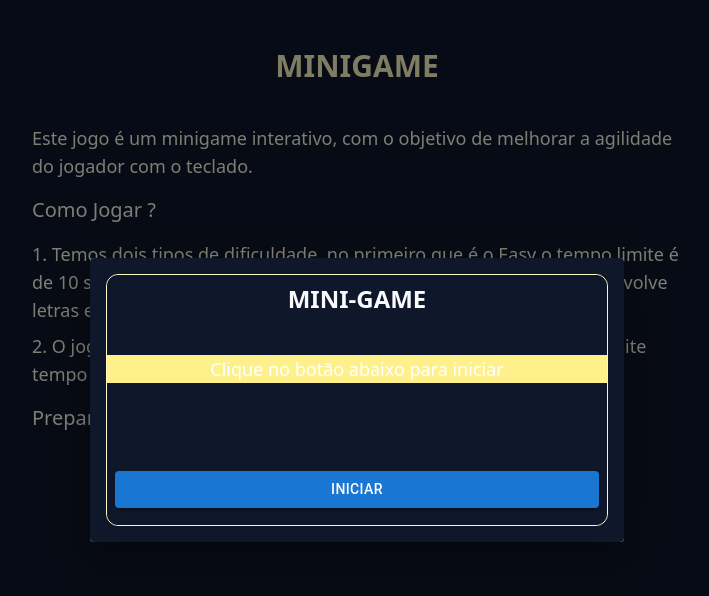
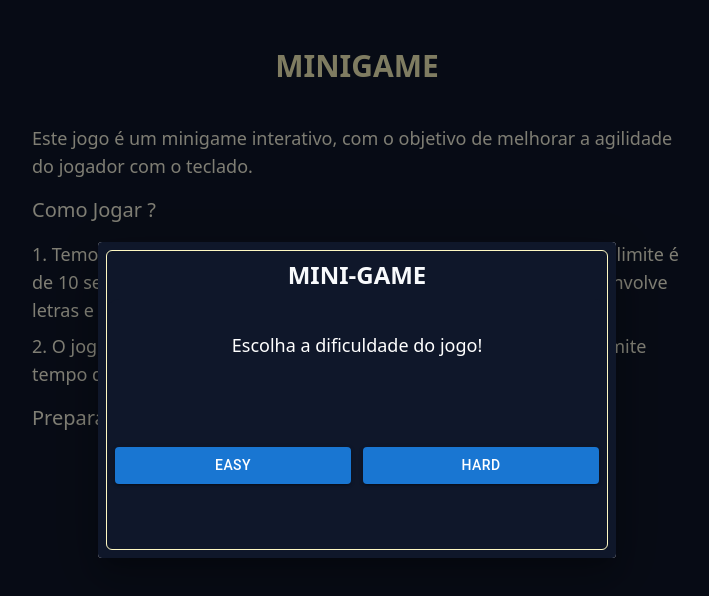
Before and after one commit to feeeehhhh/minigame, a React (Vite) app in the folder minigame/: page / in a window 1280 px wide. Both pictures are taken after a click on the button "INICIAR MINIGAME". Shown: the top 596 px of the page, without its empty margins (283-992 px from the left). Built offline with nearby package versions, Linux system fonts and the light colour scheme.

Commit message:
feat: adiciona o componente game e ajustas os demais deixando o jogo funcionando

```diff
--- a/minigame/src/App.tsx
+++ b/minigame/src/App.tsx
@@ -1,19 +1,16 @@
-import React from 'react'
-
-import Initial from './assets/components/Initial'
+import React, { useState } from 'react'
+import Initial from './components/Initial'
+import Game from './components/Game'
 
 import Dialog from '@mui/material/Dialog'
-
 import DialogContent from '@mui/material/DialogContent'
 import Button from '@mui/material/Button'
-
 import { createTheme, ThemeProvider } from '@mui/material/styles'
 
 declare module '@mui/material/styles' {
   interface Palette {
     ochre: Palette['primary']
   }
-
   interface PaletteOptions {
     ochre?: PaletteOptions['primary']
   }
@@ -36,19 +33,27 @@ const theme = createTheme({
   },
 })
 
-function App() {
-  const [open, setOpen] = React.useState(false)
+const App: React.FC = () => {
+  const [open, setOpen] = useState(false)
+  const [nivel, setNivel] = useState<'Easy' | 'Hard' | null>(null)
 
   const handleClickOpen = () => {
     setOpen(true)
   }
+
   const handleClose = () => {
     setOpen(false)
+    setNivel(null) // Reset the game when closing the dialog
   }
+
+  const handleSelectDifficulty = (nivelSelecionado: 'Easy' | 'Hard') => {
+    setNivel(nivelSelecionado)
+  }
+
   return (
     <main>
-      <ul className="flex flex-col  items-center  mt-12 gap-10 text-yellow-50">
-        <li className="">
+      <ul className="flex flex-col items-center mt-12 gap-10 text-yellow-50">
+        <li>
           <h1 className="text-3xl font-semibold text-yellow-100">MINIGAME</h1>
         </li>
         <li className="space-y-4">
@@ -56,21 +61,21 @@ function App() {
             Este jogo é um minigame interativo, com o objetivo de melhorar a
             agilidade do jogador com o teclado.
           </p>
-          <h2 className="text-xl ">Como Jogar ?</h2>
+          <h2 className="text-xl">Como Jogar ?</h2>
           <ul className="text-lg max-w-[650px] space-y-2">
             <li>
               1. Temos dois tipos de dificuldade, no primeiro que é o Easy o
               tempo limite é de 10 segundos envolvendo só letras do alfabeto. Já
-              no modo Hard envolve letras e numeros com o tempo reduzido para 3
+              no modo Hard envolve letras e números com o tempo reduzido para 3
               segundos.
             </li>
             <li>
               2. O jogador deverá clicar nas teclas informadas pelo jogo com um
-              limite tempo de acordo com o seu nivel de dificuldade.
+              limite tempo de acordo com o seu nível de dificuldade.
             </li>
           </ul>
           <h3 className="text-xl max-w-[650px] space-y-2">
-            Preparado ??? Clique no botao abaixo para iniciar.
+            Preparado ??? Clique no botão abaixo para iniciar.
           </h3>
         </li>
         <li>
@@ -80,8 +85,17 @@ function App() {
             </Button>
           </ThemeProvider>
           <Dialog open={open} onClose={handleClose}>
-            <DialogContent className="bg-slate-900" sx={{ m: 0, p: 2 }}>
-              <Initial />
+            <DialogContent className="bg-slate-900" sx={{ m: 0, p: 0 }}>
+              <div className="bg-slate-900 border border-yellow-100 m-2  rounded-md ">
+                <h1 className="text-center text-slate-50 text-2xl font-semibold py-2">
+                  MINI-GAME
+                </h1>
+                {nivel === null ? (
+                  <Initial onSelectDifficulty={handleSelectDifficulty} />
+                ) : (
+                  <Game nivel={nivel} />
+                )}
+              </div>
             </DialogContent>
           </Dialog>
         </li>
--- a/minigame/src/assets/components/Initial.tsx
+++ /dev/null
@@ -1,31 +0,0 @@
-import Button from '@mui/material/Button'
-
-function Initial() {
-  return (
-    <div className="flex justify-center border rounded-xl border-yellow-100  ">
-      <div className="min-w-[500px] min-h-[250px] bg-slate-900 rounded-xl ">
-        <div>
-          <span></span>
-          <h1 className="text-center text-slate-50 text-2xl font-semibold py-2">
-            MINI-GAME
-          </h1>
-        </div>
-
-        <ul className=" flex flex-col gap-20 ">
-          <li>
-            <p className="bg-yellow-200 text-center text-white text-lg mt-8">
-              Clique no botão abaixo para iniciar
-            </p>
-          </li>
-          <li className="grid p-2">
-            <Button variant="contained" className="h-full w-full bg-black">
-              Iniciar
-            </Button>
-          </li>
-        </ul>
-      </div>
-    </div>
-  )
-}
-
-export default Initial
--- /dev/null
+++ b/minigame/src/components/Game.tsx
@@ -0,0 +1,88 @@
+import React, { useState, useEffect } from 'react'
+import LinearProgress from '@mui/material/LinearProgress'
+
+interface GameProps {
+  nivel: 'Easy' | 'Hard'
+}
+
+const Easy = Array.from({ length: 26 }, (_, i) => String.fromCharCode(65 + i))
+
+const Hard = [...Easy, ...Array.from({ length: 10 }, (_, i) => i.toString())]
+
+const Game: React.FC<GameProps> = ({ nivel }) => {
+  const [caracteresSorteados, setCaracteresSorteados] = useState<string[]>([])
+  const [tempoRestante, setTempoRestante] = useState<number>(0)
+  const [resultado, setResultado] = useState<string>('')
+  const [tempoInicial, setTempoInicial] = useState<number>(0)
+
+  const sortearCaracteres = (array: string[]) => {
+    const caracteres = []
+    for (let i = 0; i < 6; i++) {
+      const indiceSorteado = Math.floor(Math.random() * array.length)
+      caracteres.push(array[indiceSorteado])
+    }
+    setCaracteresSorteados(caracteres)
+  }
+
+  useEffect(() => {
+    const tempoInicial = nivel === 'Easy' ? 10 : 3
+    setTempoInicial(tempoInicial)
+    setTempoRestante(tempoInicial)
+    const arrayParaSortear = nivel === 'Easy' ? Easy : Hard
+    sortearCaracteres(arrayParaSortear)
+  }, [nivel])
+
+  useEffect(() => {
+    if (tempoRestante > 0) {
+      const temporizador = setTimeout(() => {
+        setTempoRestante(tempoRestante - 1)
+      }, 1000)
+      return () => clearTimeout(temporizador)
+    } else if (tempoRestante === 0) {
+      setResultado('Tempo esgotado!')
+    }
+  }, [tempoRestante])
+
+  const handleKeyPress = (event: React.KeyboardEvent<HTMLDivElement>) => {
+    const teclaPressionada = event.key.toUpperCase()
+    if (caracteresSorteados.includes(teclaPressionada)) {
+      setResultado('Caractere correto!')
+    } else {
+      setResultado('Caractere incorreto!')
+    }
+  }
+  const progress = (tempoRestante / tempoInicial) * 100
+
+  return (
+    <div
+      className="text-yellow-50 min-w-[500px] flex flex-col items-center w-full"
+      onKeyPress={handleKeyPress}
+      tabIndex={0}
+    >
+      <div className="p-4 w-full">
+        <p>Pressione as teclas abaixo no seu teclado:</p>
+        <ul className="flex gap-8">
+          {caracteresSorteados.map((caractere, index) => (
+            <li
+              key={index}
+              className="flex  bg-slate-50 text-slate-950 rounded-lg text-2xl p-2 px-4 font-bold"
+            >
+              {caractere}
+            </li>
+          ))}
+        </ul>
+      </div>
+      <div>
+        <p>Tempo restante: {tempoRestante} segundos</p>
+        <LinearProgress
+          variant="determinate"
+          value={progress}
+          className=" py-1 rounded-3xl"
+        />
+        <p>{resultado}</p>
+      </div>
+    </div>
+  )
+}
+
+export default Game
--- /dev/null
+++ b/minigame/src/components/Initial.tsx
@@ -0,0 +1,38 @@
+import Button from '@mui/material/Button'
+
+interface InitialProps {
+  onSelectDifficulty: (nivel: 'Easy' | 'Hard') => void
+}
+const Initial: React.FC<InitialProps> = ({ onSelectDifficulty }) => {
+  return (
+    <div className="flex justify-center  rounded-xl  ">
+      <div className="min-w-[500px] min-h-[250px] bg-slate-900 rounded-xl ">
+        <ul className=" flex flex-col gap-20 ">
+          <li>
+            <p className="text-center text-white text-lg mt-8">
+              Escolha a dificuldade do jogo!
+            </p>
+          </li>
+          <li className="flex gap-3 p-2">
+            <Button
+              onClick={() => onSelectDifficulty('Easy')}
+              variant="contained"
+              className="h-full w-full bg-black"
+            >
+              Easy
+            </Button>
+            <Button
+              onClick={() => onSelectDifficulty('Hard')}
+              variant="contained"
+              className="h-full w-full bg-black"
+            >
+              Hard
+            </Button>
+          </li>
+        </ul>
+      </div>
+    </div>
+  )
+}
+
+export default Initial
--- /dev/null
+++ b/minigame/src/context/CaracterContext.tsx
@@ -0,0 +1,34 @@
+import React, { ReactNode, createContext, useContext, useState } from 'react'
+
+interface CaracterProviderProps {
+  children: ReactNode
+}
+interface CaracterContextType {
+  exemplo: string
+  setExemplo: React.Dispatch<React.SetStateAction<string>>
+}
+
+const CaracterContext = createContext<CaracterContextType | undefined>(
+  undefined,
+)
+
+export const CaracterProvider: React.FC<CaracterProviderProps> = ({
+  children,
+}) => {
+  const [exemplo, setExemplo] = useState('Valor inicial')
+  return (
+    <CaracterContext.Provider value={{ exemplo, setExemplo }}>
+      {children}
+    </CaracterContext.Provider>
+  )
+}
+
+export const useCaracterContext = () => {
+  const context = useContext(CaracterContext)
+  if (context === undefined) {
+    throw new Error(
+      'useCaracterContext deve ser usado dentro de um CaracterProvider',
+    )
+  }
+  return context
+}
--- a/minigame/src/main.tsx
+++ b/minigame/src/main.tsx
@@ -1,6 +1,7 @@
 import React from 'react'
 import ReactDOM from 'react-dom/client'
 import App from './App.tsx'
+
 import './index.css'
 
 ReactDOM.createRoot(document.getElementById('root')!).render(
```
